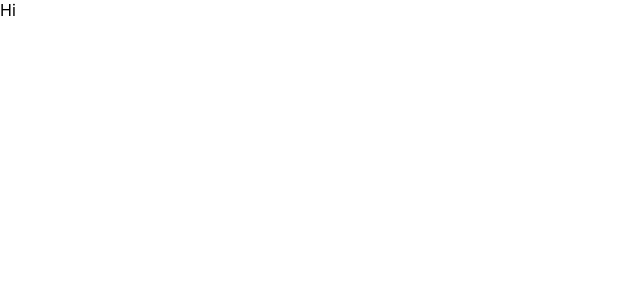
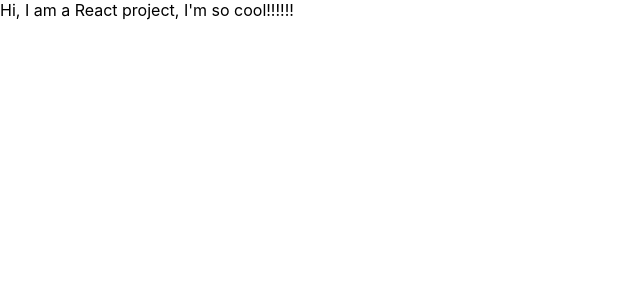
Before and after one commit to TBK0749/react-git, a React (Create React App) app: page / in a window 1280 px wide. Shown: the top 300 px of the page, without its empty margins (0-640 px from the left). Built offline with nearby package versions, Linux system fonts and the light colour scheme.

Commit message:
Update App.js message

```diff
--- a/src/App.js
+++ b/src/App.js
@@ -4,7 +4,7 @@
 function App() {
   return (
     <div>
-      Hi
+      Hi, I am a React project, I'm so cool!!!!!!
     </div>
   );
 }
```
